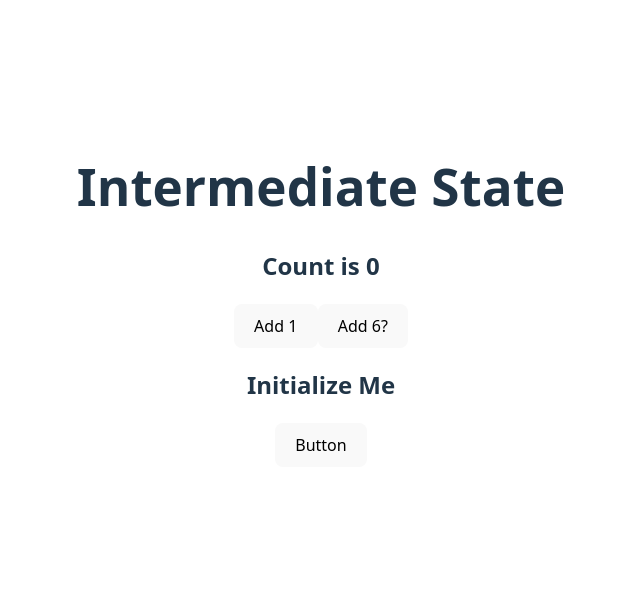
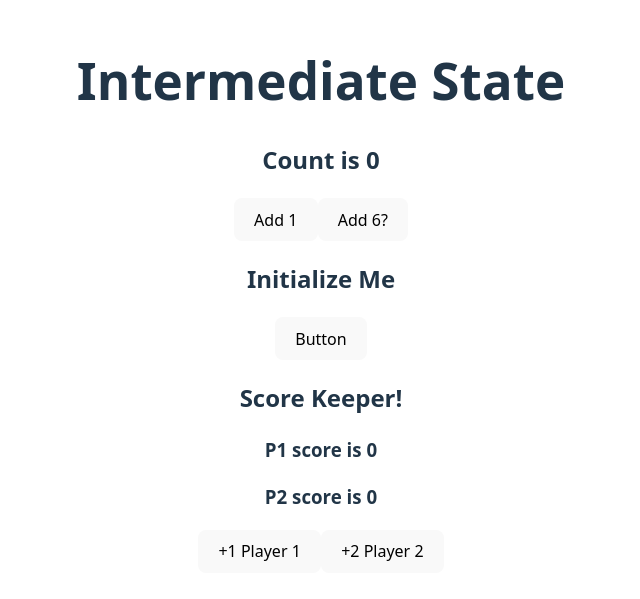
Before and after one commit to quasarblues/react-intermediate-state-playground, a React (Vite) app: page / in a window 1280 px wide. Shown: the part 105-704 px from the top of the page, without its empty margins (319-959 px from the left). Built offline with nearby package versions, Linux system fonts and the light colour scheme.

Commit message:
Added Score Keeper

```diff
--- a/src/App.jsx
+++ b/src/App.jsx
@@ -1,6 +1,7 @@
 import './App.css'
 import Counter from './Counter'
 import Initializer from './Initializer'
+import ScoreKeeper from './ScoreKeeper'
 
 function App() {
 
@@ -9,6 +10,7 @@ function App() {
       <h1>Intermediate State</h1>
       <Counter />
       <Initializer />
+      <ScoreKeeper />
     </>
   )
 }
--- /dev/null
+++ b/src/ScoreKeeper.jsx
@@ -0,0 +1,26 @@
+import { useState } from "react";
+
+export default function ScoreKeeper() {
+    const [scores, setScores] = useState({ p1Score: 0, p2Score: 0 });
+
+    function addP1() {
+        setScores((prevScores) => {
+            return { ...prevScores, p1Score: prevScores.p1Score + 1 };
+        });
+    }
+
+    function addP2() {
+        setScores((prevScores) => {
+            return { ...prevScores, p2Score: prevScores.p2Score + 1 };
+        });
+    }
+    return (
+        <div>
+            <h2>Score Keeper!</h2>
+            <h3>P1 score is {scores.p1Score}</h3>
+            <h3>P2 score is {scores.p2Score}</h3>
+            <button onClick={addP1}>+1 Player 1</button>
+            <button onClick={addP2}>+2 Player 2</button>
+        </div>
+    )
+}
```
